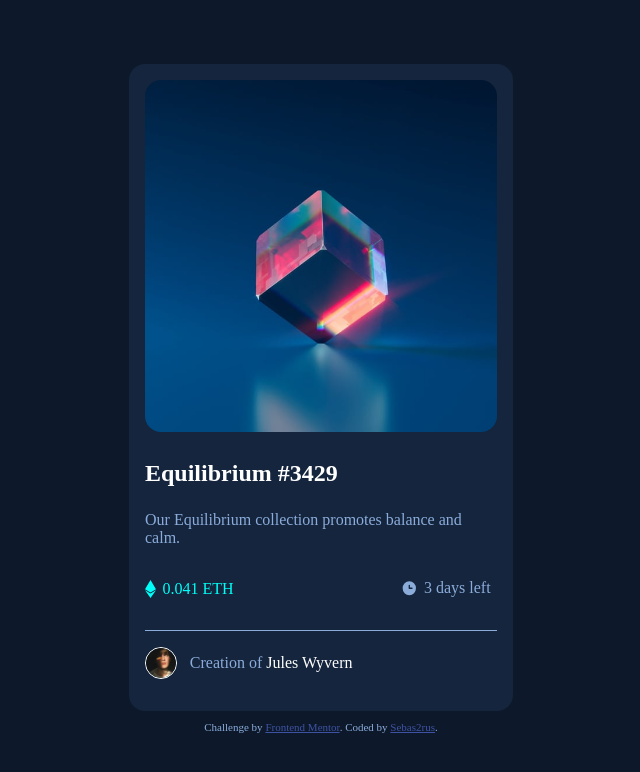
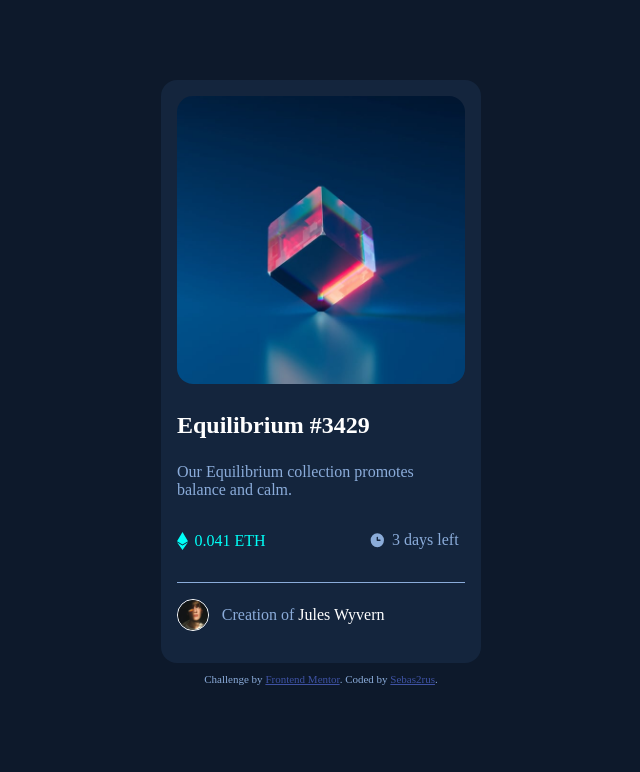
Before and after one commit to Sebas2rus/Card-component, a plain HTML site: page index.html in a window 1280 px wide. Shown: the whole page, without its empty margins (319-959 px from the left). Drawn offline with Linux system fonts and the light colour scheme.

Commit message:
First version

```diff
--- a/design/stylesheet.css
+++ b/design/stylesheet.css
@@ -13,17 +13,20 @@
 }
 body{
     background-color: var(--mainBG);
-    margin-top: 5%;
+  padding-top: 10vh;
 }
 .container{
     background-color:  var(--cardBG);
-    max-width: 30%;
+    width: 30vw;
+     max-width:20em;
+    max-height: 80vh;
     margin: auto;
     border-radius: 1em;
     padding: 1em;
 }
 .img{
     width: 100%;
+
     border-radius: 1em;
 }
 .relative{
```
